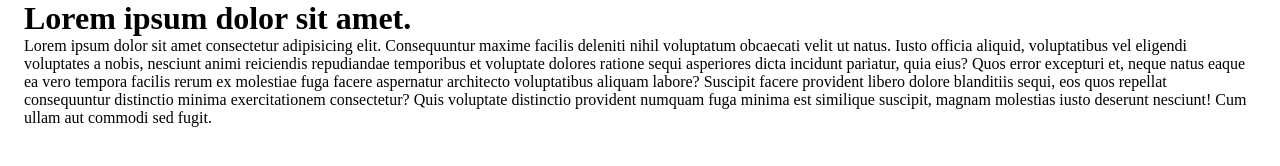
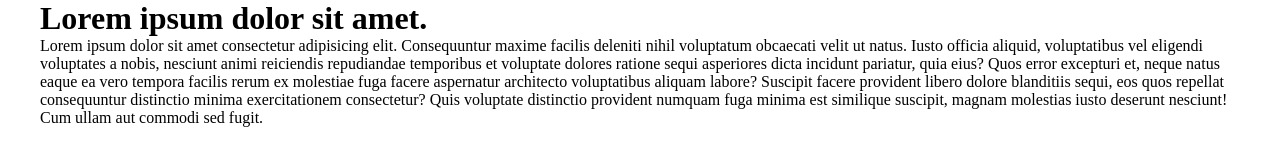
Before and after one commit to ajil101/responsive-_website, a plain HTML site: page index.html in a window 1280 px wide. Drawn offline with Linux system fonts and the light colour scheme.

Commit message:
wrapper-assg

```diff
--- a/style.css
+++ b/style.css
@@ -40,6 +40,6 @@ svg {
 }
 
 .wrapper {
-  width: calc(100% - 48px);
+  width: min(calc(100% - 48px), calc(1200 / 16 * 1rem));
   margin-inline: auto;
 }
```
